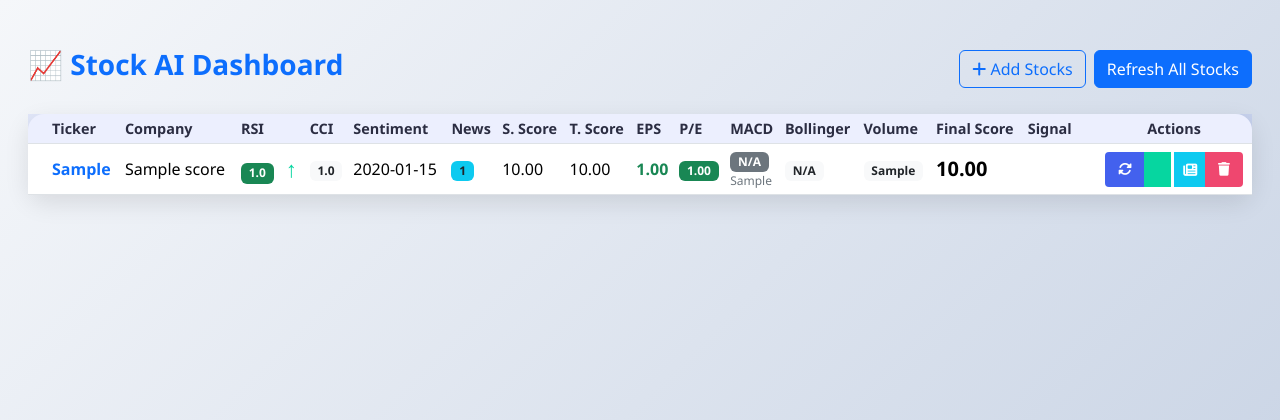
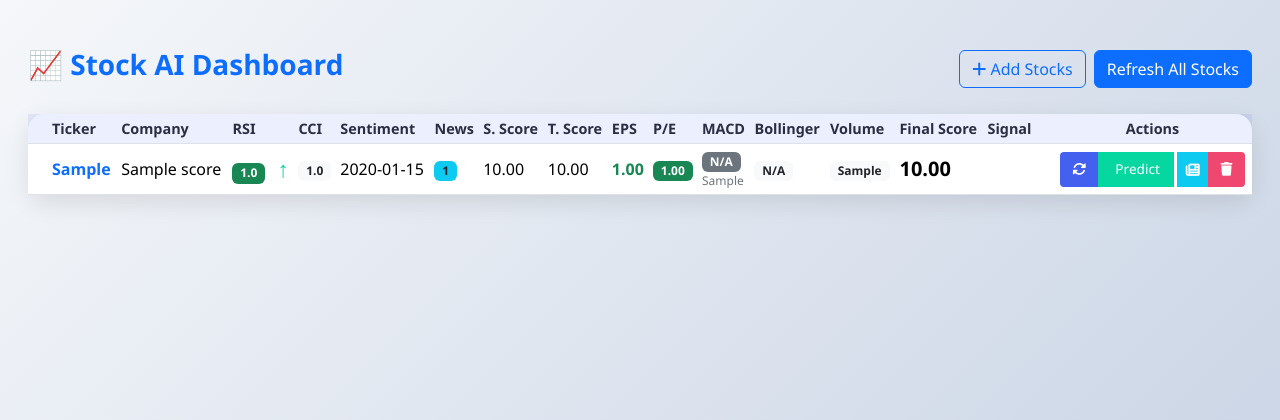
Before and after one commit to surezramasamy/sharedeal, a FastAPI app: page /index in a window 1280 px wide. Shown: the top 420 px of the page. Run offline with FastAPI, Linux system fonts and the light colour scheme; tables that the repository leaves empty hold one stand-in row (values such as "Sample post"); some libraries are stand-ins or nearby versions.

Commit message:
green button update2

```diff
--- a/templates/index.html
+++ b/templates/index.html
@@ -227,14 +227,16 @@
                         <i class="fas fa-sync-alt"></i>
                       </button>
 
-                      <!-- GUARANTEED GREEN PREDICT BUTTON -->
                      <button
                       hx-get="/predict/{{ stock.ticker }}"
                       hx-target="#modalContainer"
                       hx-swap="innerHTML"
-                        class="btn btn-sm btn-predict text-white me-1"
+                      class="btn btn-sm text-white me-1"
+                      style="background-color: #06d6a0 !important; border-color: #06d6a0 !important; padding: 0.4rem 0.8rem; font-size: 0.85rem;"
+                      onmouseover="this.style.backgroundColor='#05b591'; this.style.borderColor='#05b591';"
+                      onmouseout="this.style.backgroundColor='#06d6a0'; this.style.borderColor='#06d6a0';"
                       title="Predict Next 6 Days">
-                        <i class="fas fa-crystal-ball"></i>
+                      <i class="fas fa-crystal-ball"></i> Predict
                     </button>
 
                       <button
```
Lines whose indentation alone changed are shown as unchanged.
